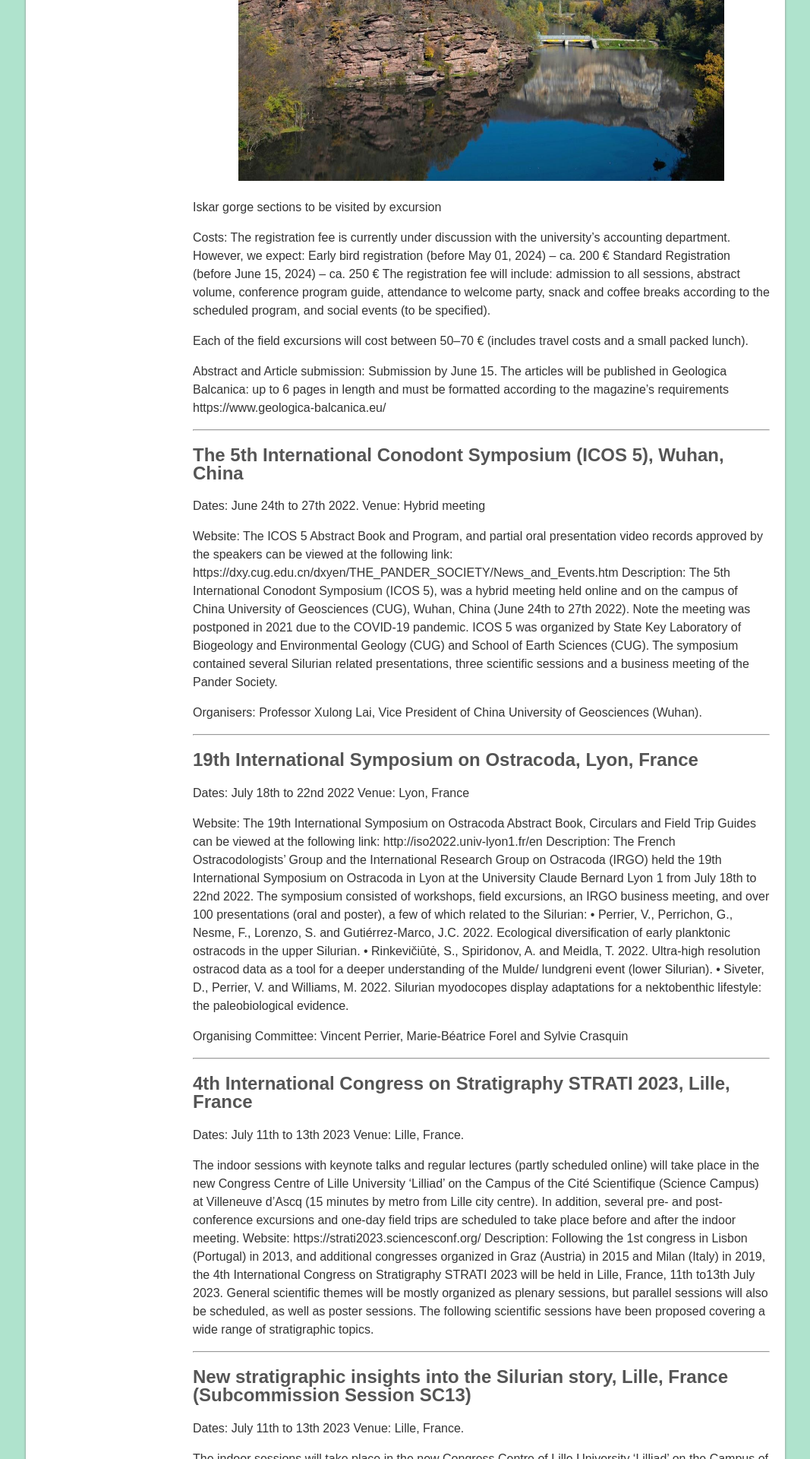
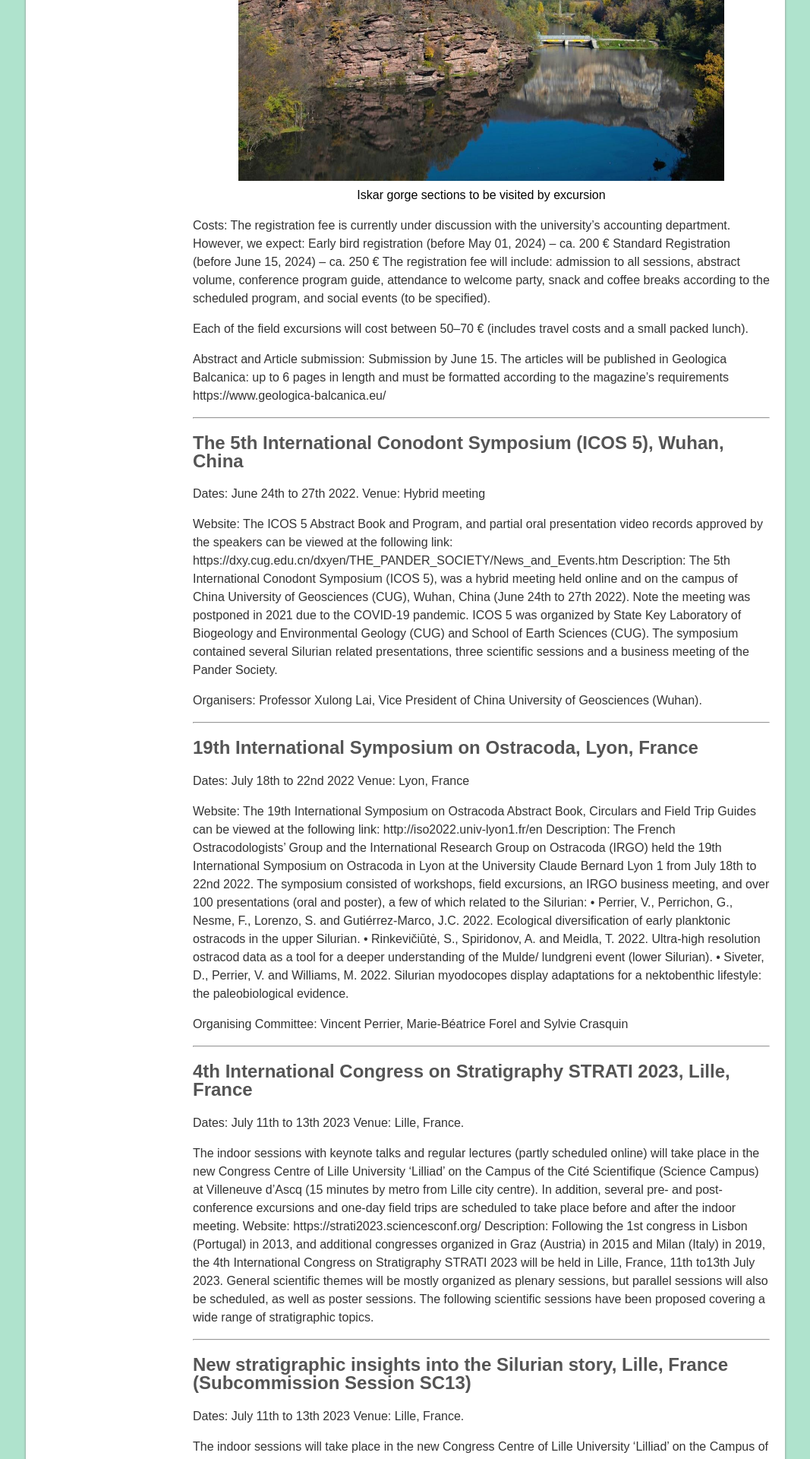
Before and after one commit to i-c-stratigraphy/subcommission-silurian, a Jekyll site: the page built from pages/meetings.md, in a window 1280 px wide. Shown: the part 1391-3311 px from the top of the page at 76% size, without its empty margins (106-1173 px from the left). Built offline with Jekyll 4.4.1, drawn with Linux system fonts in a browser that asks for light colours.

Commit message:
Update meetings.md

```diff
--- a/pages/meetings.md
+++ b/pages/meetings.md
@@ -45,8 +45,8 @@ Both subcommissions – a transect along the Iskar gorge, Western Balkan, with a
 Minimum participants: 6; Maximum participants: 40
 
 <div align=center> <img src="images/conference Sofia.jpg" width="640" height="480"></div>
+<div align=center> Iskar gorge sections to be visited by excursion </div>
 
-Iskar gorge sections to be visited by excursion
 
 Costs:
 The registration fee is currently under discussion with the university's accounting department. However, we expect:
```
